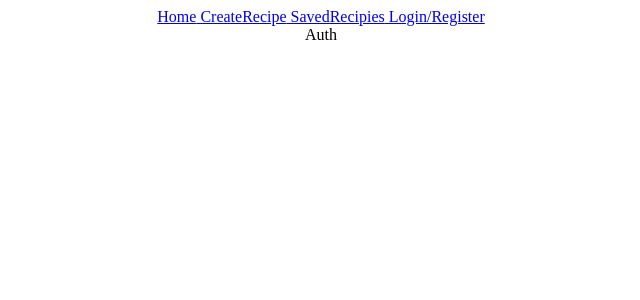
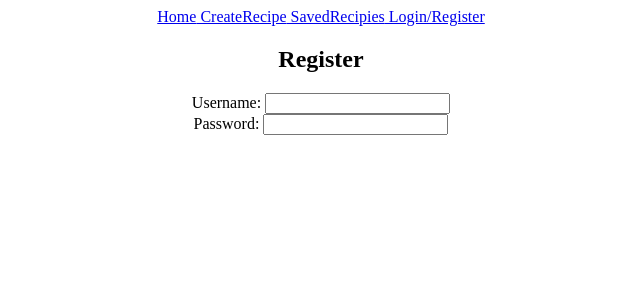
Before and after one commit to Adrian-G-C/recipe-client, a React (Create React App) app: page /auth in a window 1280 px wide. Shown: the top 300 px of the page, without its empty margins (319-959 px from the left). Built offline with nearby package versions, Linux system fonts and the light colour scheme.

Commit message:
auth page complete with username and password input field

```diff
--- a/src/pages/auth.js
+++ b/src/pages/auth.js
@@ -1,4 +1,42 @@
+import { useState } from "react";
+
 export const Auth = () => {
+    return (
+        <div className="auth">
+            <Login />
+            <Register />
+        </div>
+    );
+};
 
-    return <div> Auth</div>;
+const Login = () => {
+    return <div></div>;
 };
+
+const Register = () => {
+    const [username, setUsername] = useState("")
+    const [password, setPassword] = useState("")
+
+
+    return <div className="auth-container">
+        <form>
+            <h2> Register </h2>
+            <div className="form-group">
+                <label htmlFor="username"> Username: </label>
+                <input
+                type="text"
+                id="username"
+                value={username}
+                onChange={(event) => setUsername(event.target.value) }/>
+            </div>
+            <div className="form-group">
+                <label htmlFor="password"> Password: </label>
+                <input
+                type="text"
+                id="password"
+                 value={password}
+                onChange={(event) => setPassword(event.target.value) }/>
+            </div>
+        </form>
+    </div>;
+};
```
